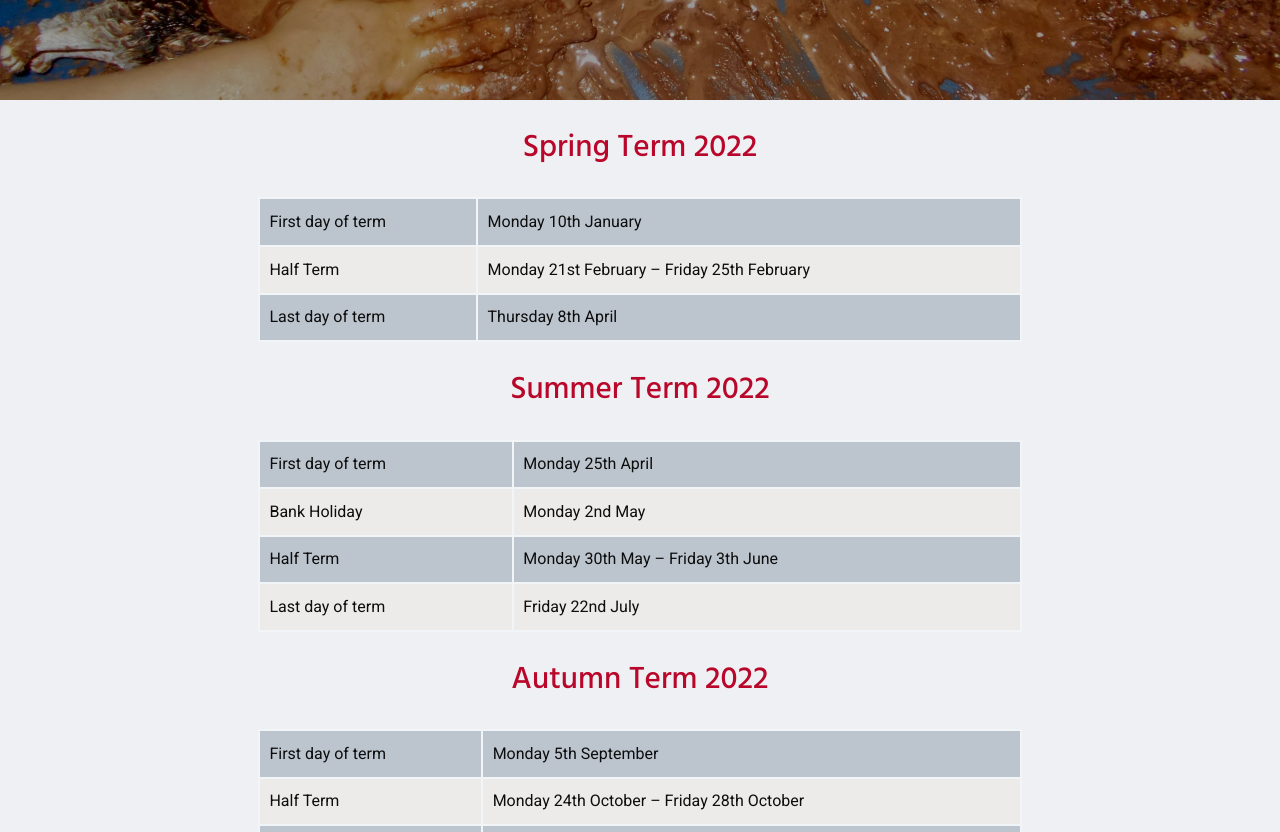
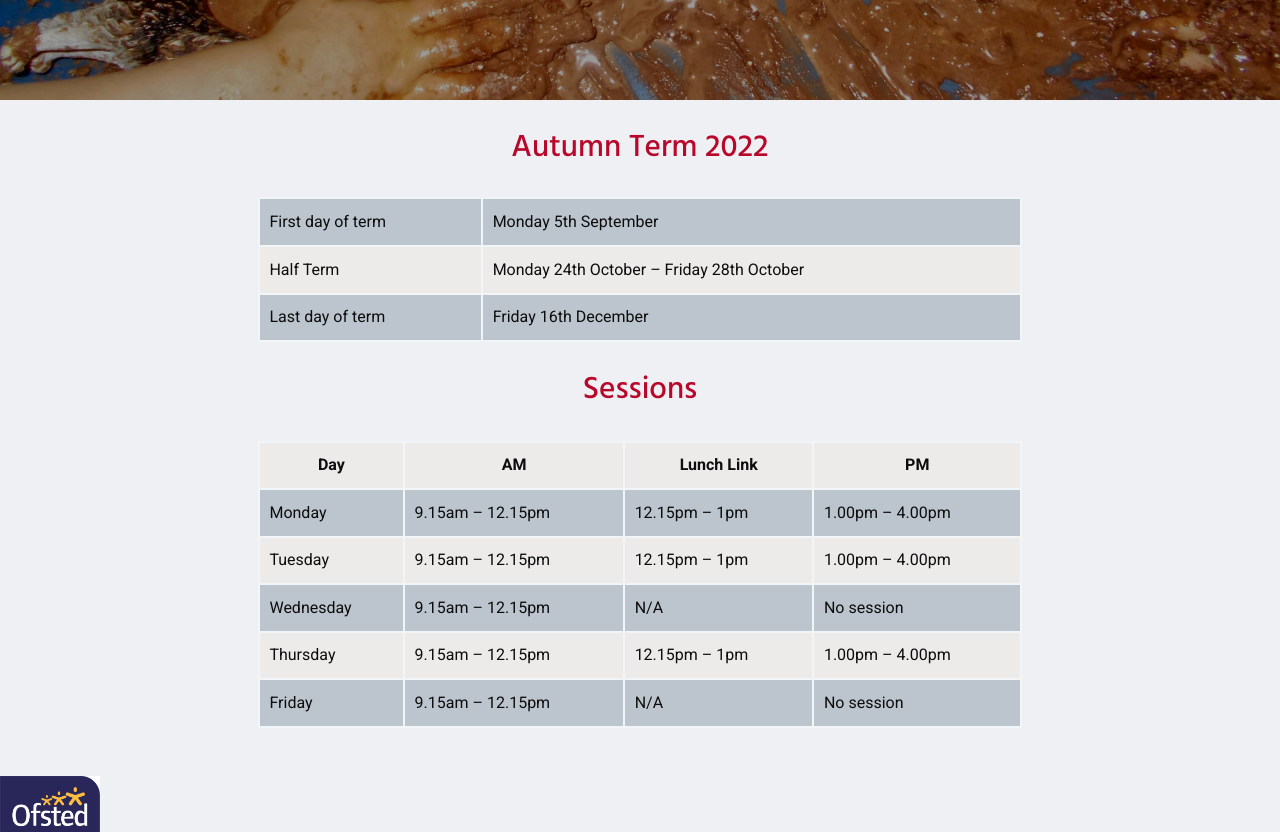
Before and after one commit to southwatervillagepreschool/svhps2020web, a Gatsby site: page /about/term-dates in a window 1280 px wide. Shown: the part 500-1332 px from the top of the page. Built offline with nearby package versions, Linux system fonts and the light colour scheme; Gatsby itself is replaced by a stand-in of ours; some packages are replaced by stand-ins of ours.

Commit message:
update: term dates

```diff
--- a/src/editable-content/about/termDates.md
+++ b/src/editable-content/about/termDates.md
@@ -3,7 +3,7 @@ title: Term Dates
 order: 8
 ---
 
-### Spring Term 2022
+<!-- ### Spring Term 2022
 
 |                   |                                             |
 | ----------------- | ------------------------------------------- |
@@ -11,14 +11,14 @@ order: 8
 | Half Term         | Monday 21st February – Friday 25th February |
 | Last day of term  | Thursday 8th April                          |
 
-### Summer Term 2022
+### Summer Term 2022 -->
 
-|                   |                                   |
+<!-- |                   |                                   |
 | ----------------- | --------------------------------- |
 | First day of term | Monday 25th April                 |
 | Bank Holiday      | Monday 2nd May                    |
 | Half Term         | Monday 30th May – Friday 3th June |
-| Last day of term  | Friday 22nd July                  |
+| Last day of term  | Friday 22nd July                  | -->
 
 ### Autumn Term 2022
 
```
